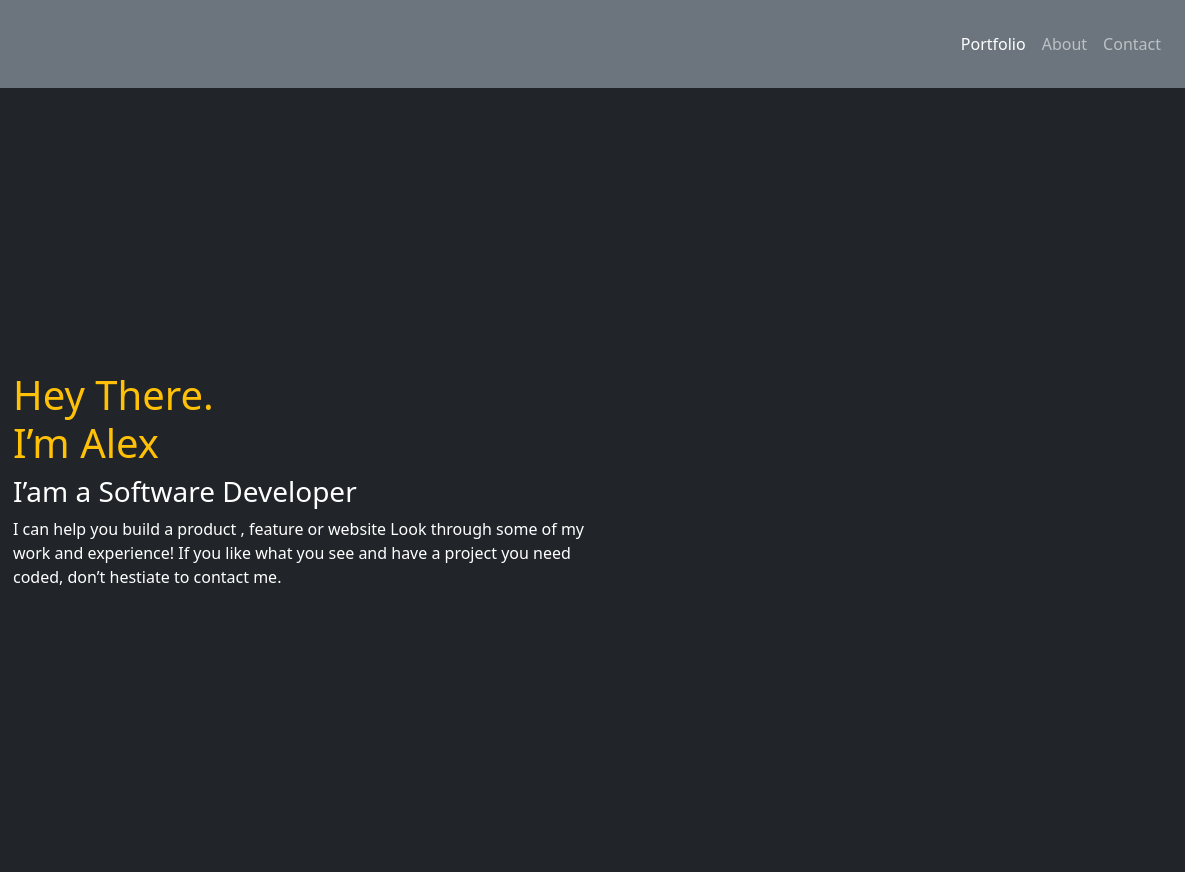
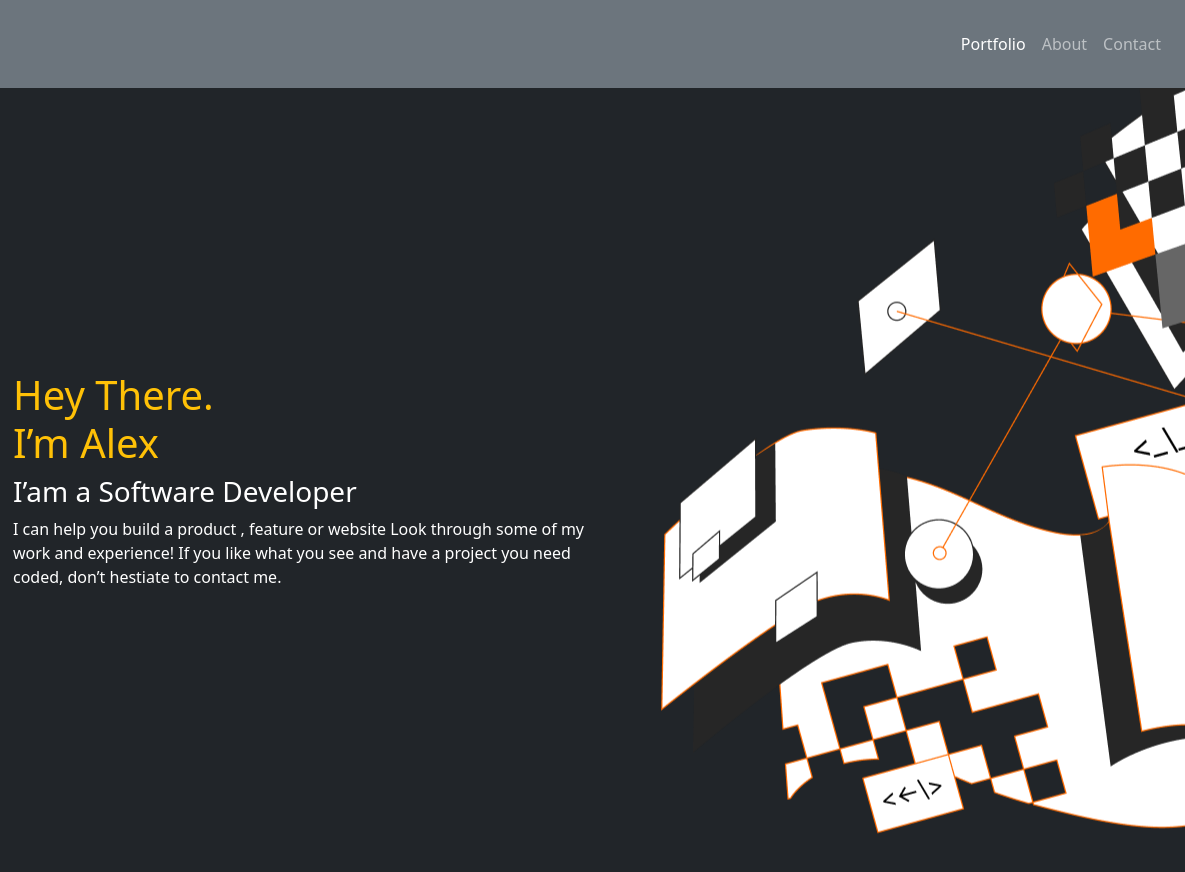
Before and after one commit to biruk-bereka/portfolio-with-bootstrap, a website: page index.html in a window 1280 px wide. Shown: the full height of the page, 95-1280 px from the left. Drawn offline with nearby package versions, Linux system fonts and the light colour scheme.

Commit message:
Add background image for headline section

```diff
--- a/index.css
+++ b/index.css
@@ -2,3 +2,9 @@
   padding: 0;
   margin: 0;
 }
+
+.headline {
+  background-image: url('images/Illustration-header@1x.png');
+  background-repeat: no-repeat;
+  background-position: 100% 10%;
+}
--- a/index.html
+++ b/index.html
@@ -6,6 +6,7 @@
   <!-- Required meta tags -->
   <meta charset="utf-8">
   <meta name="viewport" content="width=device-width, initial-scale=1, shrink-to-fit=no">
+  <link rel="stylesheet" href="index.css">
   <link rel="stylesheet" href="https://cdnjs.cloudflare.com/ajax/libs/font-awesome/6.2.0/css/all.min.css">
 
   <!-- Bootstrap CSS v5.2.1 -->
@@ -30,7 +31,7 @@
         </nav>
   </header>
   <main>
-    <section class="container-fluid d-flex flex-row-reverse justify-content-end align-items-center vh-100 bg-dark">
+    <section class="headline container-fluid d-flex flex-row-reverse justify-content-end align-items-center vh-100 bg-dark">
       <div class="ps-5 w-50">
         <h1 class="text-warning">Hey There.<br>I’m Alex</h1>
         <h3 class="text-white">I’am a Software Developer</h3>
```
Also changed, not shown: images/Illustration-header@1x.png (added).
